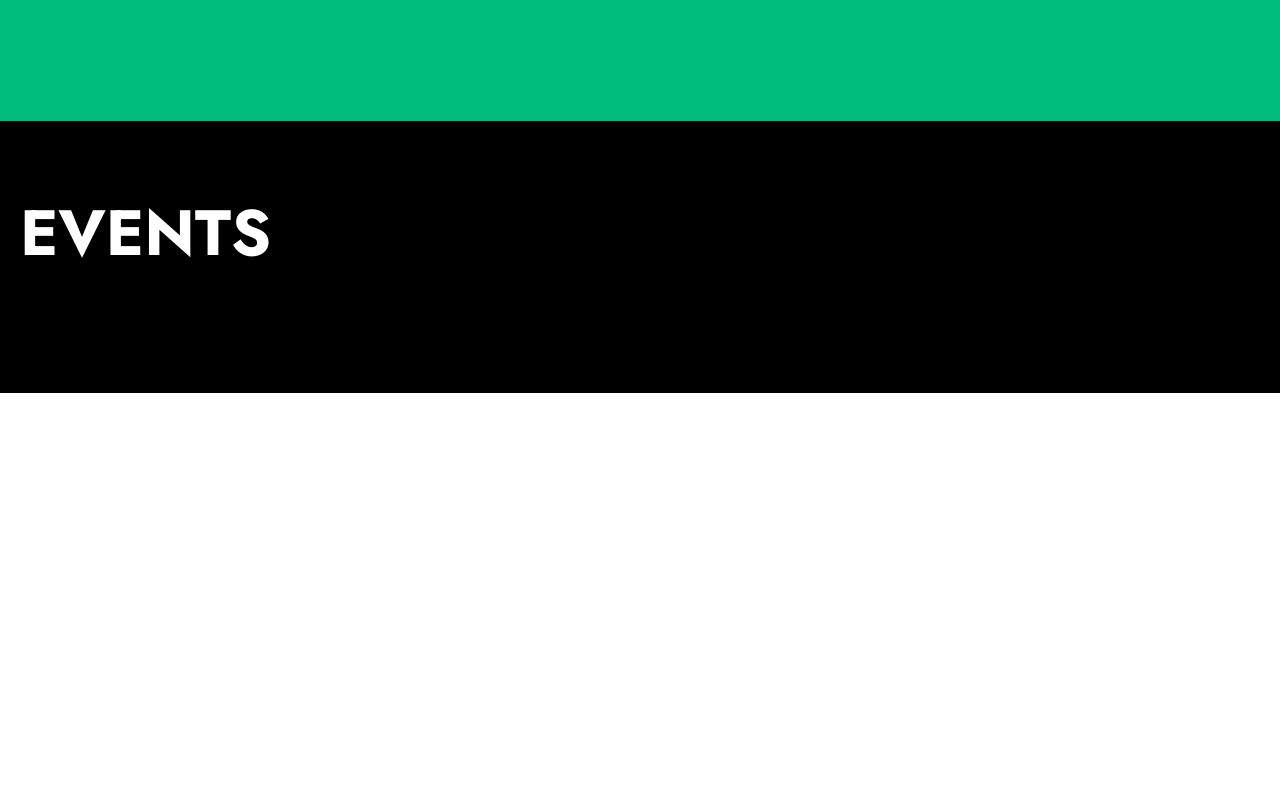
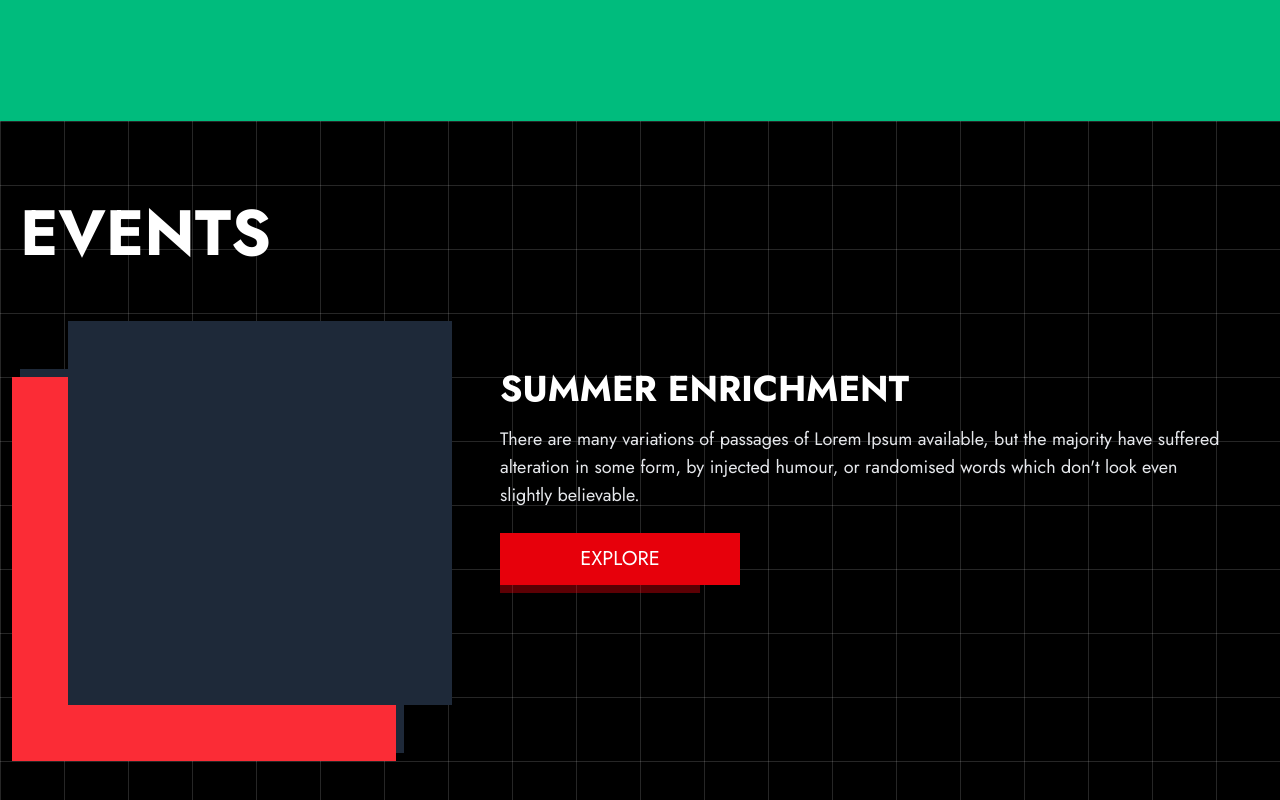
Before and after one commit to InnovationLabAtIIC/InnovationlabFrontend, a Next.js app: page / in a window 1280 px wide. Shown: the part 2000-2800 px from the top of the page. Before the commit the page ends 2393 px from the top, so only its background shows below. Built offline with nearby package versions, Linux system fonts and the light colour scheme; what @heroui/react would draw is missing.

Commit message:
added events

```diff
--- a/components/ui/Button.tsx
+++ b/components/ui/Button.tsx
@@ -1,12 +1,21 @@
 import { ReactNode } from "react";
 
-export default function Button({ children }: { children: ReactNode }) {
+const BG_COLORS: Record<string, { main: string; light: string }> = {
+    emerald: { main: "bg-emerald-600", light: "bg-emerald-200" },
+    blue: { main: "bg-blue-600", light: "bg-blue-200" },
+    red: { main: "bg-red-600", light: "bg-red-200" },
+    purple: { main: "bg-purple-600", light: "bg-purple-200" },
+    green: { main: "bg-green-600", light: "bg-green-200" },
+};
+
+export default function Button({ children, bg = "emerald" }: { children: ReactNode, bg: string }) {
+    const bgClasses = BG_COLORS[bg] || BG_COLORS["emerald"];
     return (
-        <div className="flex flex-col md:max-w-[240px] group cursor-pointer w-full max-w-[300px] sm:max-w-sm">
-            <div className="px-4 py-3  sm:px-6 sm:py-2.5 md:px-8 md:py-3 group-active:translate-y-2 transition-all duration-50 bg-emerald-600 text-white font-normal text-base sm:text-lg md:text-xl text-center">
+        <div className="flex flex-col group cursor-pointer w-full max-w-[180px] sm:max-w-sm md:max-w-[240px]">
+            <div className={`px-1 py-2 text-sm sm:px-4 sm:py-3 sm:text-lg md:px-8 md:py-3 md:text-xl group-active:translate-y-2 transition-all duration-50 ${bgClasses.main} text-white font-normal text-center`}>
                 {children}
             </div>
-            <div className="w-8/12 h-2 bg-emerald-200 transition-all duration-50 group-hover:w-full sm:w-9/12 md:w-10/12" />
+            <div className={`w-7/12 h-1 sm:w-9/12 sm:h-2 md:w-10/12 ${bgClasses.main} opacity-40 transition-all duration-50 group-hover:w-full`} />
         </div>
     );
 }
--- a/src/app/page.tsx
+++ b/src/app/page.tsx
@@ -2,9 +2,9 @@
 
 import Hero from "../../components/section/Hero";
 import NavBar from "../../components/section/NavBar";
+import Button from "../../components/ui/Button";
 
 export default function Home() {
-
   return (
     <div>
       <NavBar />
@@ -26,19 +26,74 @@ function Missions() {
 }
 
 function Events() {
-  const events = [
-    { id: 1, name: "SUMMER ENRICHMENT" },
-    { id: 2, name: "IIC QUEST" },
-    { id: 3, name: "CREATIVE CLASH" },
+
+  const EVENTS = [
+    {
+      id: 1,
+      bg: 'bg-red-500',
+      name: 'SUMMER ENRICHMENT',
+      desc: "There are many variations of passages of Lorem Ipsum available, but the majority have suffered alteration in some form, by injected humour, or randomised words which don't look even slightly believable.",
+      button: 'red'
+    },
+    {
+      id: 2,
+      bg: 'bg-purple-500',
+      name: 'IIC QUEST',
+      desc: "There are many variations of passages of Lorem Ipsum available, but the majority have suffered alteration in some form, by injected humour, or randomised words which don't look even slightly believable.",
+      button: 'purple'
+    },
+    {
+      id: 3,
+      bg: 'bg-green-500',
+      name: 'CREATIVE CLASH',
+      desc: "There are many variations of passages of Lorem Ipsum available, but the majority have suffered alteration in some form, by injected humour, or randomised words which don't look even slightly believable.",
+      button: 'green'
+    },
   ];
 
-  if (events.length === 0) return null;
+  if (EVENTS.length === 0) return null;
 
   return (
-    <div className="w-screen h-auto bg-black flex items-start justify-center pb-12">
-      <div className="max-w-[1240px] w-full h-auto mt-0 flex flex-col md:px-0 p-4">
+    <div className="w-screen h-auto bg-black flex items-start justify-center pb-12 relative overflow-hidden">
+      {/* Grid background */}
+      <div
+        className="absolute inset-0 pointer-events-none z-0"
+        aria-hidden="true"
+        style={{
+          backgroundImage: `
+        linear-gradient(to right, rgba(255,255,255,0.15) 1px, transparent 1px),
+        linear-gradient(to bottom, rgba(255,255,255,0.15) 1px, transparent 1px)
+        `,
+          backgroundSize: '64px 64px',
+          width: '100%',
+          height: '100%',
+        }}
+      />
+      <div></div>
+      <div className="max-w-[1240px] w-full h-auto mt-0 flex flex-col md:px-0 p-4 relative z-10">
         <h2 className=" font-bold text-[8vw] md:text-[5vw]  text-white text-left my-6 md:my-12">EVENTS</h2>
-        <div className="grid grid-cols-1 grid-rows-3 md:grid-cols-3 md:grid-rows-1 gap-6 h-full w-full p-0">
+        <div className="w-full h-auto mt-3 md:mt-10 flex flex-col gap-16 md:gap-32">
+          {EVENTS.map((item) => (
+            <div key={item.id} className="w-full md:h-96 h-auto relative ">
+              <div className="w-full h-full relative flex flex-col md:flex-row z-10">
+                <div className="w-full md:w-96 h-64 md:h-96 bg-gray-800 relative flex-shrink-0">
+                  <div className={`flex w-full h-full ${item.bg} translate-y-2 -translate-x-2 `}></div>
+                  <div className="md:flex w-full h-full bg-gray-800 absolute top-0 md:translate-x-12 md:-translate-y-12"></div>
+                </div>
+                <div className="w-full md:w-[calc(100%-24rem)] h-auto md:h-96 py-6 md:py-0 md:px-8 md:pl-24 flex flex-col justify-start">
+                  <h3 className="text-2xl md:text-4xl font-bold text-white mb-2 md:mb-4">{item.name}</h3>
+                  <p className="text-base md:text-lg text-gray-200 mb-4 md:mb-6">
+                    {item.desc}
+                  </p>
+                  <div>
+                    <Button bg={item.button}>
+                      EXPLORE
+                    </Button>
+                  </div>
+                </div>
+              </div>
+            </div>
+          ))}
         </div>
       </div>
     </div>
```
